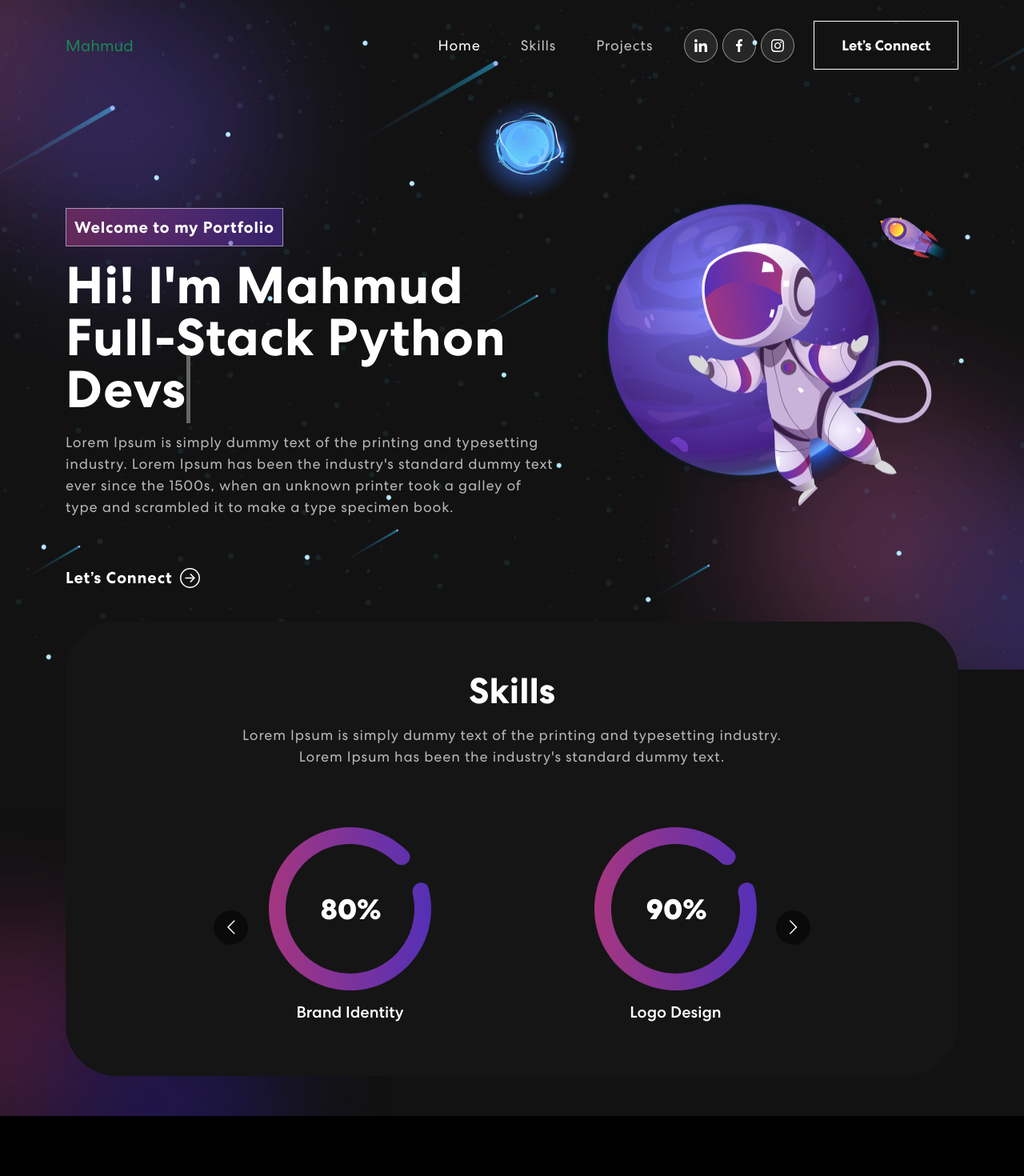
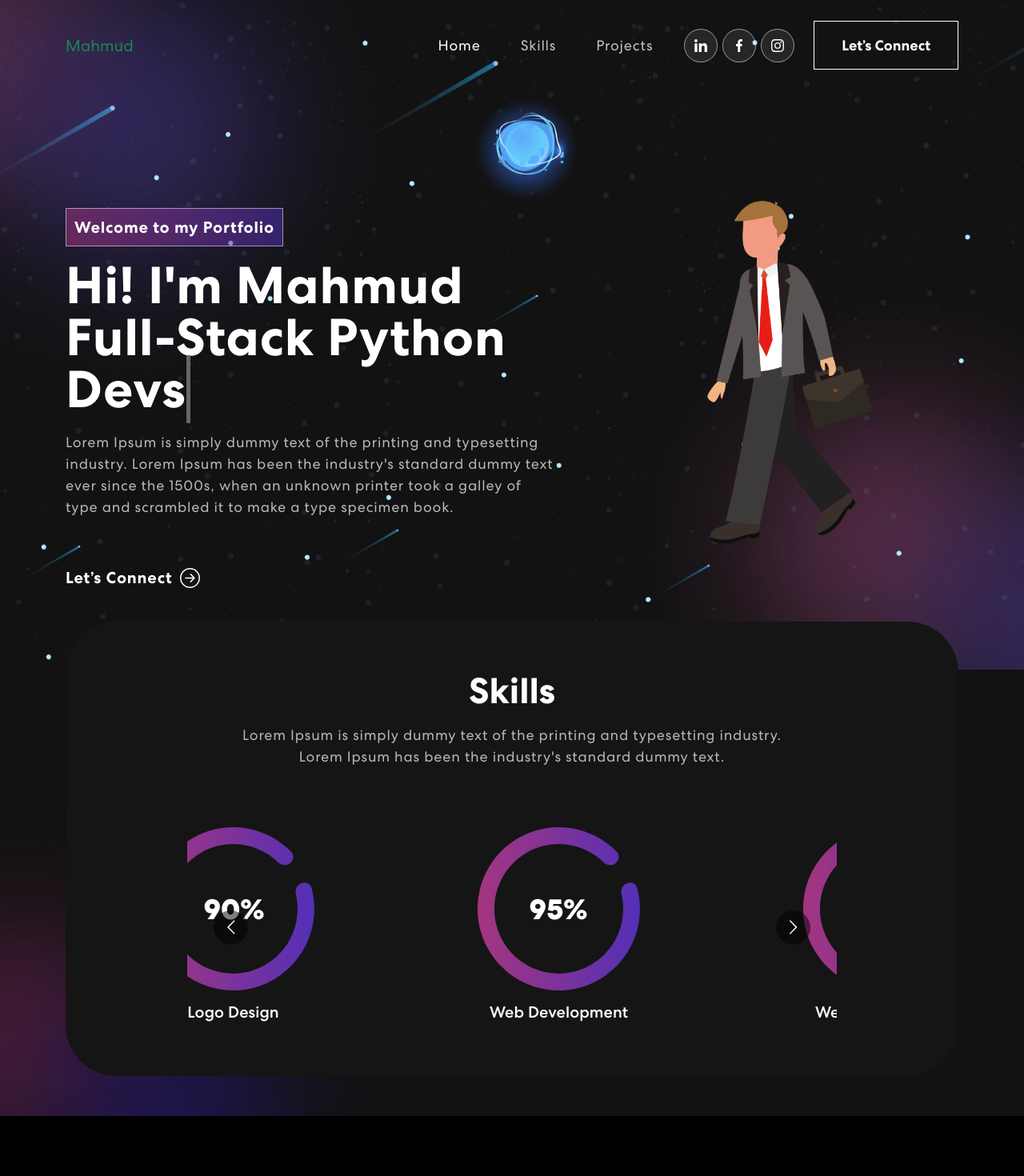
Before and after one commit to MahmudJewel/React-Portfolio-1, a React (Create React App) app: page / in a window 1280 px wide. Shown: the top 1470 px of the page at 80% size. Built offline with nearby package versions, Linux system fonts and the light colour scheme; no server answers.

Commit message:
Bug fixed

```diff
--- a/src/components/Banner.js
+++ b/src/components/Banner.js
@@ -1,6 +1,7 @@
 import { useState, useEffect } from "react";
 import { Container, Row, Col } from "react-bootstrap";
 import headerImg from "../assets/img/header-img.svg";
+import demo from "../assets/img/11.png";
 import { ArrowRightCircle } from "react-bootstrap-icons";
 import "animate.css";
 import TrackVisibility from "react-on-screen";
@@ -96,7 +97,7 @@ export const Banner = () => {
                     isVisible ? "animate__animated animate__zoomIn" : ""
                   }
                 >
-                  <img src={headerImg} alt="Header Img" />
+                  <img src={demo} alt="Header Img" />
                 </div>
               )}
             </TrackVisibility>
--- a/src/components/Projects.js
+++ b/src/components/Projects.js
@@ -43,7 +43,7 @@ export const Projects = () => {
   ];
 
   return (
-    <section className="project" id="project">
+    <section className="project" id="projects">
       <Container>
         <Row>
           <Col size={12}>
--- a/src/components/Skills.js
+++ b/src/components/Skills.js
@@ -45,7 +45,7 @@ export const Skills = () => {
                 infinite={true}
                 className="owl-carousel owl-theme skill-slider"
                 autoPlay={true}
-                autoPlaySpeed={5000}
+                autoPlaySpeed={2000}
               >
                 <div className="item">
                   <img src={meter1} alt="Image" />
```
Also changed, not shown: src/assets/img/11.png (added).
